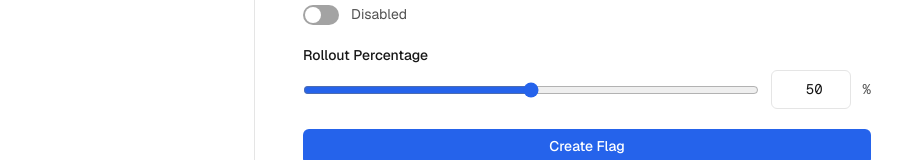
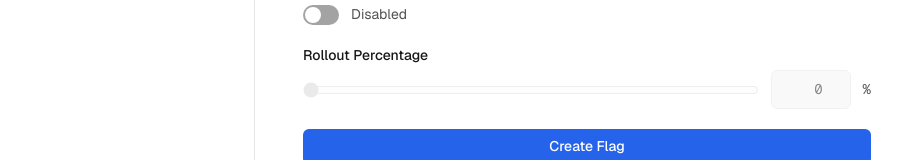
Before and after one commit to juancaricodev/flag-pilot, a Next.js app in the folder apps/dashboard/: page /flags/new in a window 1280 px wide. Shown: the part 285-445 px from the top of the page, without its empty margins (5-907 px from the left). Built offline with nearby package versions, Linux system fonts and the light colour scheme; no server answers.

Commit message:
fix(dashboard): change rollout default to 0, disable when disabled, clean danger zone
- FlagForm rolloutPct default: 50% → 0%
- Disable slider and number inputs when flag is disabled
- Remove background color from Danger Zone section
- Update tests for new defaults and disabled behavior

```diff
--- a/apps/dashboard/src/app/(dashboard)/flags/[id]/edit/page.module.scss
+++ b/apps/dashboard/src/app/(dashboard)/flags/[id]/edit/page.module.scss
@@ -25,7 +25,6 @@
   padding: var(--space-5);
   border: 1px solid var(--danger);
   border-radius: var(--radius-md);
-  background: var(--danger-light);
 }
 
 .dangerTitle {
--- a/apps/dashboard/src/components/molecules/FlagForm/FlagForm.module.scss
+++ b/apps/dashboard/src/components/molecules/FlagForm/FlagForm.module.scss
@@ -108,6 +108,12 @@
   flex: 1;
   accent-color: var(--accent);
   cursor: pointer;
+
+  &:disabled {
+    opacity: 0.4;
+    cursor: not-allowed;
+    accent-color: var(--text-muted);
+  }
 }
 
 .rolloutNumber {
@@ -132,6 +138,13 @@
     border-color: var(--accent);
     box-shadow: 0 0 0 1px var(--accent);
   }
+
+  &:disabled {
+    opacity: 0.5;
+    cursor: not-allowed;
+    background: var(--bg-muted);
+    border-color: var(--border);
+  }
 }
 
 .rolloutUnit {
--- a/apps/dashboard/src/components/molecules/FlagForm/FlagForm.tsx
+++ b/apps/dashboard/src/components/molecules/FlagForm/FlagForm.tsx
@@ -14,7 +14,7 @@ export function FlagForm({ mode, flag, onSuccess }: FlagFormProps) {
   const [name, setName] = useState(flag?.name ?? '');
   const [description, setDescription] = useState(flag?.description ?? '');
   const [enabled, setEnabled] = useState(flag?.enabled ?? false);
-  const [rolloutPct, setRolloutPct] = useState(flag?.rolloutPct ?? 50);
+  const [rolloutPct, setRolloutPct] = useState(flag?.rolloutPct ?? 0);
 
   // ── Wrapping action: validates before calling the Server Action ───────────
   // All field values are read from FormData (controlled inputs keep DOM in sync)
@@ -118,6 +118,7 @@ export function FlagForm({ mode, flag, onSuccess }: FlagFormProps) {
             max="100"
             value={rolloutPct}
             onChange={(e) => setRolloutPct(Number(e.target.value))}
+            disabled={!enabled}
             className={styles.slider}
             aria-label="Rollout slider"
           />
@@ -128,6 +129,7 @@ export function FlagForm({ mode, flag, onSuccess }: FlagFormProps) {
             max="100"
             value={rolloutPct}
             onChange={(e) => setRolloutPct(Number(e.target.value))}
+            disabled={!enabled}
             className={styles.rolloutNumber}
             aria-label="Rollout percentage"
           />
```
Also changed, not shown: 1 other file (tests, documents, lock files or other folders).
